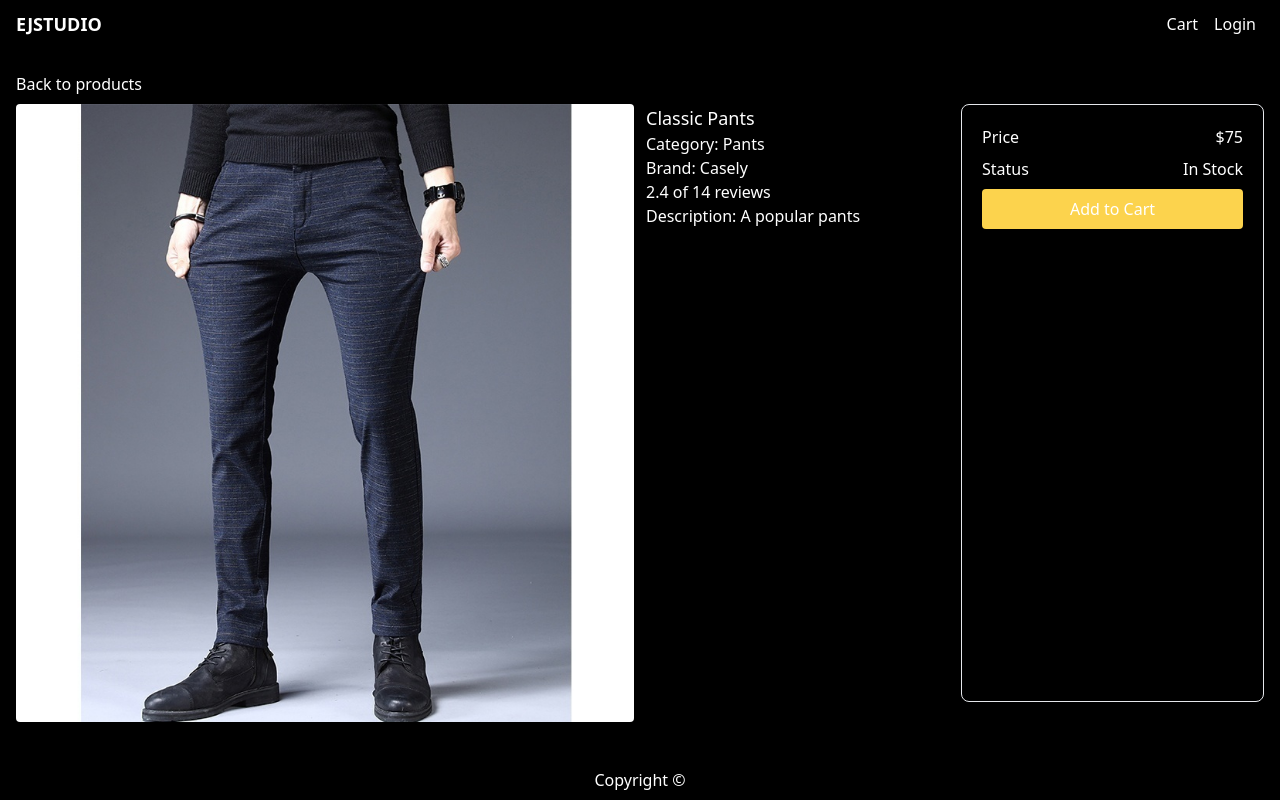
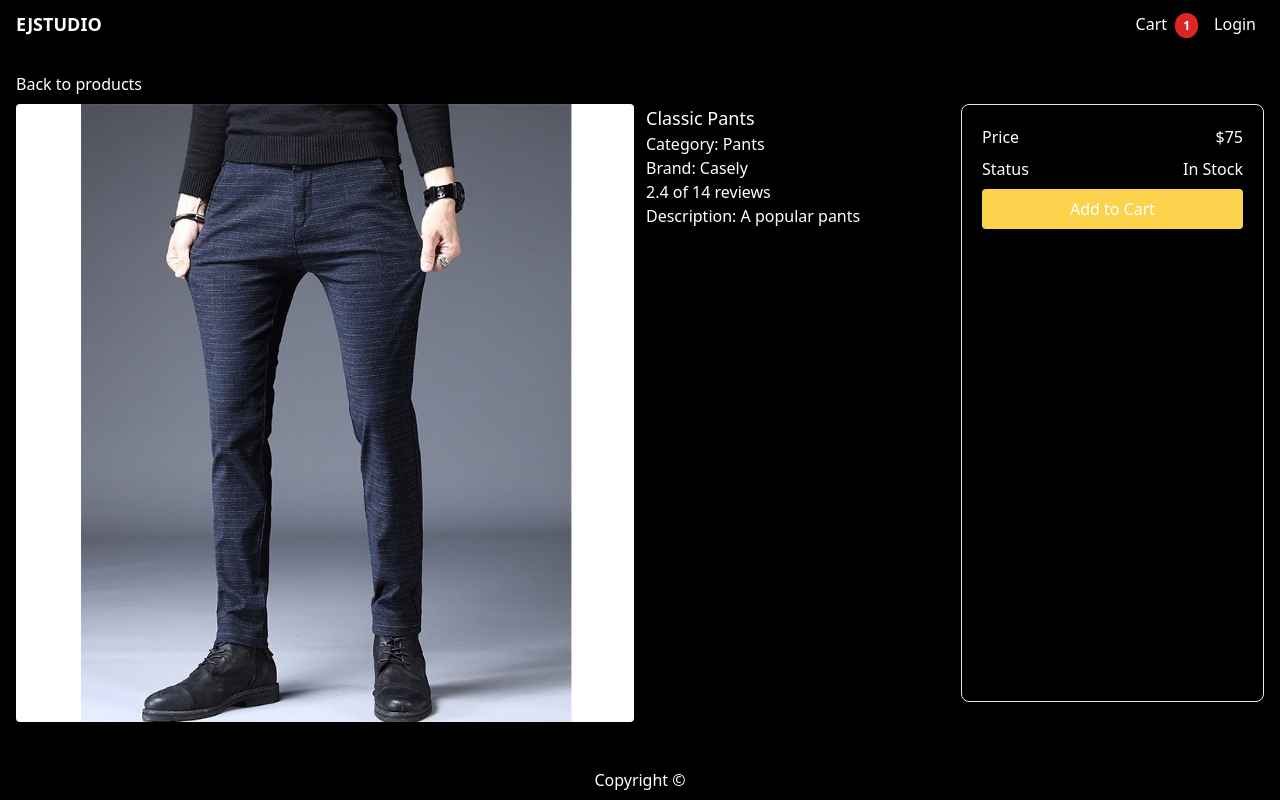
Before and after one commit to jaysonkartz/ecommerce-website, a Next.js app: page /product/classic-pants in a window 1280 px wide. Both pictures are taken after a click on the button "Add to Cart". Built offline with nearby package versions, Linux system fonts and the light colour scheme.

Commit message:
handleCartAction

```diff
--- a/components/Layout.js
+++ b/components/Layout.js
@@ -1,8 +1,11 @@
+import { Store } from "@/utils/store";
 import Head from "next/head";
 import Link from "next/link";
-import React from "react";
+import React, { useContext } from "react";
 
 export default function Layout({ title, children }) {
+  const { state, dispatch } = useContext(Store);
+  const { cart } = state;
   return (
     <>
       <Head>
@@ -20,7 +23,12 @@
             </Link>
             <div>
               <Link href="/cart" className="p-2">
-                Cart
+                Cart{" "}
+                {cart.cartItems.length > 0 && (
+                  <span className="ml-1 rounded-full bg-red-600 px-2 py-1 text-xs font-bold text-white">
+                    {cart.cartItems.reduce((a, c) => a + c.quantity, 0)}
+                  </span>
+                )}
               </Link>
               <Link href="/login" className="p-2">
                 Login
--- a/pages/_app.js
+++ b/pages/_app.js
@@ -1,5 +1,10 @@
-import '@/styles/globals.css'
+import "@/styles/globals.css";
+import { StoreProvider } from "@/utils/store";
 
 export default function App({ Component, pageProps }) {
-  return <Component {...pageProps} />
+  return (
+    <StoreProvider>
+      <Component {...pageProps} />
+    </StoreProvider>
+  );
 }
--- a/pages/product/[slug].js
+++ b/pages/product/[slug].js
@@ -1,17 +1,32 @@
 /* eslint-disable @next/next/no-img-element */
 import { useRouter } from "next/router";
-import React from "react";
+import React, { useContext } from "react";
 import Layout from "@/components/Layout";
 import data from "@/utils/data";
 import Link from "next/link";
+import { Store } from "@/utils/store";
 
 export default function ProductScreen() {
+  const { state, dispatch } = useContext(Store);
+
   const { query } = useRouter();
   const { slug } = query;
   const product = data.products.find((x) => x.slug === slug);
   if (!product) {
     return <Layout title="Product Not Found">Product Not Found</Layout>;
   }
+
+  const addToCartHandler = () => {
+    const existItem = state.cart.cartItems.find((x) => x.slug === product.slug);
+    const quantity = existItem ? existItem.quantity + 1 : 1;
+
+    if (product.countInStock < quantity) {
+      alert("Sorry. Product is out of stock");
+      return;
+    }
+
+    dispatch({ type: "CART_ADD_ITEM", payload: { ...product, quantity } });
+  };
 
   return (
     <Layout title={product.name}>
@@ -50,7 +65,9 @@
             <div>Status</div>
             <div>{product.countInStock > 0 ? "In Stock" : "Unavailable"}</div>
           </div>
-          <button className="primary-button w-full">Add to Cart</button>
+          <button className="primary-button w-full" onClick={addToCartHandler}>
+            Add to Cart
+          </button>
         </div>
       </div>
     </Layout>
--- /dev/null
+++ b/utils/store.js
@@ -0,0 +1,32 @@
+import { createContext, useReducer } from "react";
+
+export const Store = createContext();
+
+const initialState = {
+  cart: { cartItems: [] },
+};
+
+function reducer(state, action) {
+  switch (action.type) {
+    case "CART_ADD_ITEM": {
+      const newItem = action.payload;
+      const existItem = state.cart.cartItems.find(
+        (item) => item.slug === newItem.slug
+      );
+      const cartItems = existItem
+        ? state.cart.cartItems.map((item) =>
+            item.name === existItem.name ? newItem : item
+          )
+        : [...state.cart.cartItems, newItem];
+      return { ...state, cart: { ...state.cart, cartItems } };
+    }
+    default:
+      return state;
+  }
+}
+
+export function StoreProvider({ children }) {
+  const [state, dispatch] = useReducer(reducer, initialState);
+  const value = { state, dispatch };
+  return <Store.Provider value={value}>{children}</Store.Provider>
+}
```
